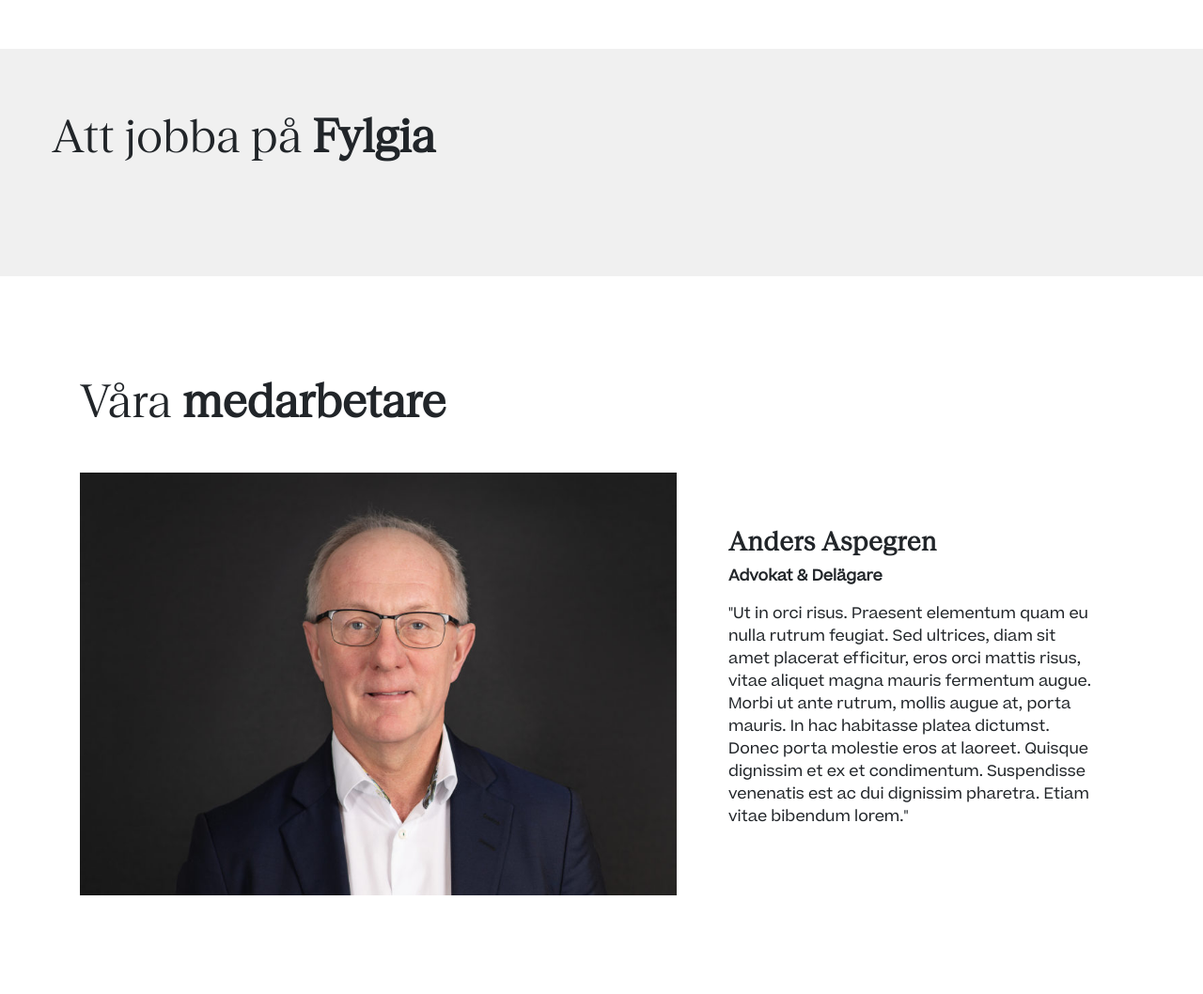
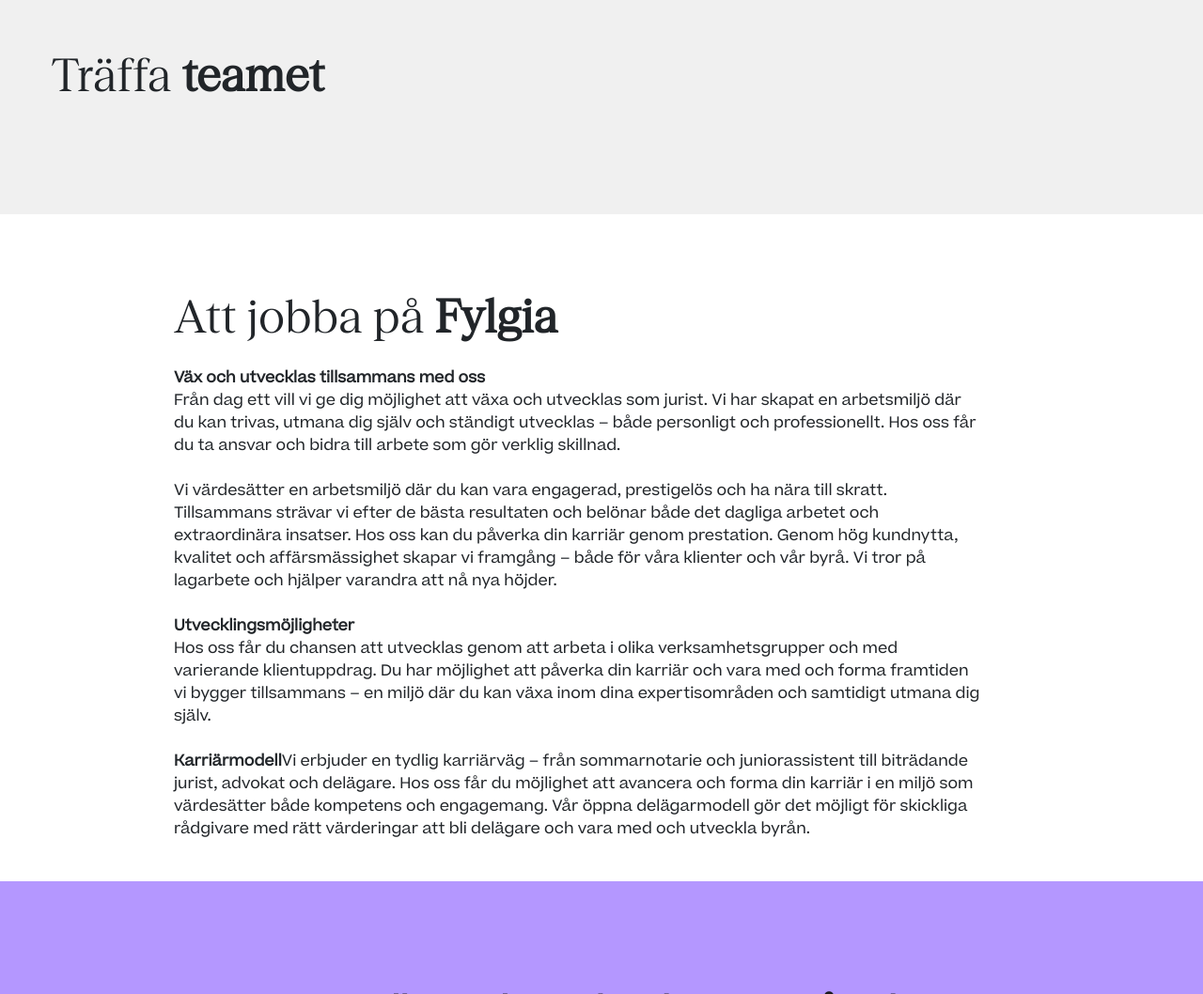
Before and after one commit to HeadlessJobSites/fylgia, a plain HTML site: page index.html in a window 1280 px wide. Shown: the part 1742-2800 px from the top of the page at 94% size. Drawn offline with nearby package versions, Linux system fonts and the light colour scheme; no server answers; a script that the page names is missing.

Commit message:
Updating content
Received new content from client

```diff
--- a/index.html
+++ b/index.html
@@ -86,11 +86,11 @@
 
     <div class="hero-section">
         <video playsinline autoplay loop muted class="hero-video">
-            <source src="https://career.talentech.com/files/Rekryteringssida2.mp4" type="video/mp4">
+            <source src="/files/Rekryteringssida2.mp4" type="video/mp4">
         </video>
         <div class="hero-content">
             <h1>Jobba <span style="font-weight: 800;">hos oss</span></h1>
-            <a href="#jobs-anchor" class="btn btn-primary btn-lg"><span class="btn-arrow"><strong>Se ledia
+            <a href="#jobs-anchor" class="btn btn-primary btn-lg"><span class="btn-arrow"><strong>Se lediga
                         tjänster</strong></span></a>
         </div>
     </div>
@@ -124,7 +124,7 @@
 -->
     <div class="talentech-section pt-5 m-pt-2" id="company-section">
         <div class="container pt-4 m-mt-2">
-            <h2 class="m-px-2 intro-header">Att jobba på Fylgia <div class="mt-2 title-alt">Fylgia</div>
+            <h2 class="m-px-2 intro-header">Välkommen til <span class="mt-2 title-alt">Fylgia</span>
             </h2>
             <p class="my-4 m-px-2">Fylgia är en av Sveriges ledande affärsjuridiska byråer med expertis inom områden som entreprenadrätt, M&A, arbetsrätt, fastighetsrätt, kommersiell tech & data, offentlig upphandling, obeståndsrätt och tvistelösning. Vi kombinerar gedigen juridisk kunskap med en lösningsorienterad och affärsnära rådgivning för att hjälpa våra klienter att navigera både dagens och morgondagens utmaningar, både på den svenska och internationella arenan.</p>
             <p class="my-4 m-px-2">Våra medarbetare är vår största tillgång, och vi tror på att skapa en arbetsmiljö där du både kan utvecklas och bidra till något större. Här får du vara en del av ett team som ser dig och din talang, där dina styrkor uppmärksammas och får utrymme att växa. Vi erbjuder utmaningar som inte bara fördjupar din kompetens utan också ger dig möjlighet att ta ansvar i en miljö som stöttar dig.</p>
@@ -181,7 +181,7 @@
     <div class="talentech-section py-5 mb-5 m-mb-3 m-pt-0">
         <div class="container pt-0 mb-5 pb-3 video-container m-my-0">
             <video id="talentechVideo" class="rounded-video" playsinline autoplay loop muted>
-            <source src="./files/Rekryteringssida1.mp4" type="video/mp4">
+            <source src="/files/Rekryteringssida1.mp4" type="video/mp4">
             Your browser does not support the video tag.
         </video>
         <div class="video-controls">
@@ -191,33 +191,37 @@
         </div>
     </div>
     <section class="team-section mt-5 mb-2 pt-3 pb-5 m-my-0" id="meet-the-team" style="background-color: #f0f0f0;">
-        <h2 class="container pt-5 mb-0 pb-0 m-px-4">Att jobba på <span class="title-alt">Fylgia</span></h2>
+        <h2 class="container pt-5 mb-0 pb-0 m-px-4">Träffa <span class="title-alt">teamet</span></h2>
         <div class="container mt-0 pt-2 pb-5 m-px-0 m-pb-3">
             <div class="row mt-3 m-mt-2 m-mx-1">
-                <!-- team 1 -->
                 <script src="https://widget.gobistories.com/gwi/6" async onload="gobi.discover()"></script>
 
                 <div class="gobi-collection" data-gobi-collection-id="tavnb"></div>
 
             </div>
     </section>
-    <div class="feature-section">
+	    <div class="talentech-section pt-5 m-pt-2" id="company-section">
+        <div class="container pt-4 m-mt-2">
+            <h2 class="m-px-2 intro-header">Att jobba på <span class="mt-2 title-alt">Fylgia</span>
+            </h2>
+            <p class="my-4 m-px-2"><strong>Väx och utvecklas tillsammans med oss</strong><br>Från dag ett vill vi ge dig möjlighet att växa och utvecklas som jurist. Vi har skapat en arbetsmiljö där du kan trivas, utmana dig själv och ständigt utvecklas – både personligt och professionellt. Hos oss får du ta ansvar och bidra till arbete som gör verklig skillnad.<br><br> Vi värdesätter en arbetsmiljö där du kan vara engagerad, prestigelös och ha nära till skratt. Tillsammans strävar vi efter de bästa resultaten och belönar både det dagliga arbetet och extraordinära insatser. Hos oss kan du påverka din karriär genom prestation. Genom hög kundnytta, kvalitet och affärsmässighet skapar vi framgång – både för våra klienter och vår byrå. Vi tror på lagarbete och hjälper varandra att nå nya höjder.</p>
+            <p class="my-4 m-px-2"><strong>Utvecklingsmöjligheter</strong><br>Hos oss får du chansen att utvecklas genom att arbeta i olika verksamhetsgrupper och med varierande klientuppdrag. Du har möjlighet att påverka din karriär och vara med och forma framtiden vi bygger tillsammans – en miljö där du kan växa inom dina expertisområden och samtidigt utmana dig själv.</p>
+            <p class="my-4 m-px-2"><strong>Karriärmodell</strong>Vi erbjuder en tydlig karriärväg – från sommarnotarie och juniorassistent till biträdande jurist, advokat och delägare. Hos oss får du möjlighet att avancera och forma din karriär i en miljö som värdesätter både kompetens och engagemang. Vår öppna delägarmodell gör det möjligt för skickliga rådgivare med rätt värderingar att bli delägare och vara med och utveckla byrån.</p>
+        </div>
+    </div>
+
+    <!--<div class="feature-section">
         <div class="container py-5 m-py-0 m-mt-3">
-            <h2 class="pt-5 m-px-2">Våra<span class="title-alt"> medarbetare</span></h2>
+            <h2 class="pt-5 m-px-2">Att jobba på<span class="title-alt"> Fylgia</span></h2>
             <div class="row align-items-center mt-5 mb-5 pb-5 flex-lg-row m-mt-4 m-mb-0">
-                <!-- Changes for mobile first -->
                 <div class="col-lg-7">
                     <div class="background-image rounded-image m-mb-0"
                         style="background-image: url('./files/Anders.jpg');"></div>
                 </div>
-                <div class="col-lg-5 text-padding m-p-4"> <!-- text-padding class for more padding -->
+                <div class="col-lg-5 text-padding m-p-4">
                     <h3 class="employee-name">Anders Aspegren</h3>
                     <p><strong>Advokat & Delägare</strong></p>
-                    <p>"Ut in orci risus. Praesent elementum quam eu nulla rutrum feugiat. Sed ultrices, diam sit amet
-                        placerat efficitur, eros orci mattis risus, vitae aliquet magna mauris fermentum augue. Morbi ut
-                        ante rutrum, mollis augue at, porta mauris. In hac habitasse platea dictumst. Donec porta
-                        molestie eros at laoreet. Quisque dignissim et ex et condimentum. Suspendisse venenatis est ac
-                        dui dignissim pharetra. Etiam vitae bibendum lorem."</p>
+                    <p>Från dag ett vill vi ge dig möjlighet att växa och utvecklas som jurist. Vi har skapat en arbetsmiljö där du kan trivas, utmana dig själv och ständigt utvecklas – både personligt och professionellt. Hos oss får du ta ansvar och bidra till arbete som gör verklig skillnad. Vi värdesätter en arbetsmiljö där du kan vara engagerad, prestigelös och ha nära till skratt. Tillsammans strävar vi efter de bästa resultaten och belönar både det dagliga arbetet och extraordinära insatser. Hos oss kan du påverka din karriär genom prestation. Genom hög kundnytta, kvalitet och affärsmässighet skapar vi framgång – både för våra klienter och vår byrå. Vi tror på lagarbete och hjälper varandra att nå nya höjder.</p>
                 </div>
             </div>
             <div class="row align-items-center mt-5 mb-5 pt-5 pb-5 m-my-0 m-py-0">
@@ -236,12 +240,12 @@
                 </div>
             </div>
 
-            <div class="row align-items-center mt-5 mb-5 py-5 flex-lg-row m-my-0"> <!-- Changes for mobile first -->
+            <div class="row align-items-center mt-5 mb-5 py-5 flex-lg-row m-my-0">
                 <div class="col-lg-7">
                     <div class="background-image rounded-image m-mb-0"
                         style="background-image: url('./files/Tijana.jpg');"></div>
                 </div>
-                <div class="col-lg-5 text-padding m-p-4"> <!-- text-padding class for more padding -->
+                <div class="col-lg-5 text-padding m-p-4">
                     <h3 class="employee-name">Tijana Gajic</h3>
                     <p><strong>Biträdande jurist</strong></p>
                     <p>"Ut in orci risus. Praesent elementum quam eu nulla rutrum feugiat. Sed ultrices, diam sit amet
@@ -253,7 +257,7 @@
             </div>
 
         </div>
-    </div>
+    </div>-->
     <div class="quote-section py-5">
         <div class="container py-5 mt-3 m-py-2">
             <blockquote class="blockquote text-center">
```
